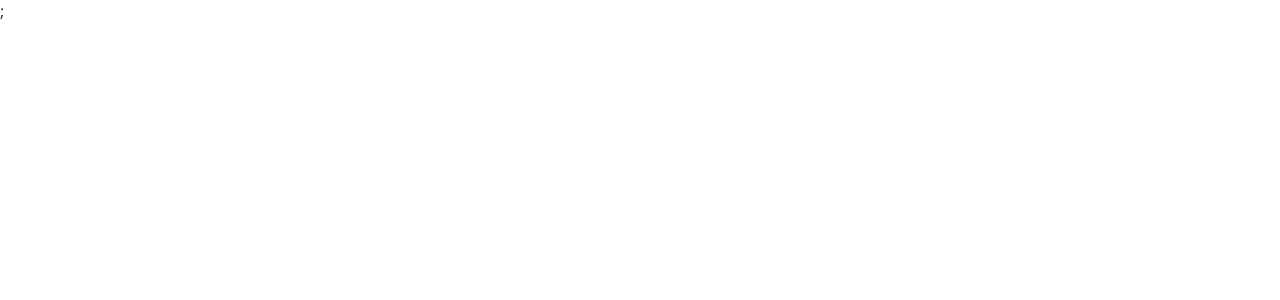
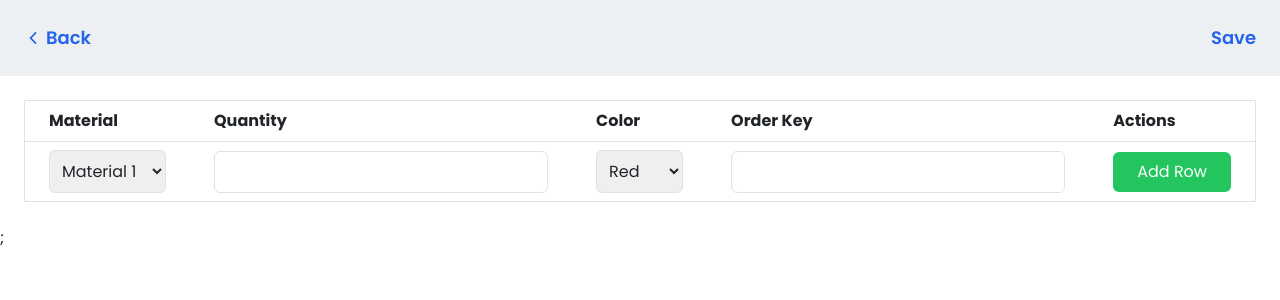
Before and after one commit to Abdulcomsian/peaktek, a React (Vite) app: page /add-material in a window 1280 px wide. Before the commit this address had no page. Shown: the top 300 px of the page. Built offline with nearby package versions, Linux system fonts and the light colour scheme.

Commit message:
redirect issue resolved

```diff
--- a/src/Boards/MainBoard/Sidebar.jsx
+++ b/src/Boards/MainBoard/Sidebar.jsx
@@ -33,18 +33,18 @@ export default function Sidebar({ isShow, onCloseSidebar }) {
       </div>
       <ul className="links sidebar-links">
         <li className="list-item">
-          <NavLink to="#" className="link">
+          <NavLink to="/jobs" className="link">
             <span>Jobs</span>
           </NavLink>
         </li>
 
         <li className="list-item">
-          <NavLink to="/" className="link">
+          <NavLink to="" className="link">
             <span>Proposals</span>
           </NavLink>
         </li>
         <li className="list-item">
-          <NavLink to="/" className="link">
+          <NavLink to="" className="link">
             <span>Invoices</span>
           </NavLink>
         </li>
--- a/src/Routes/index.jsx
+++ b/src/Routes/index.jsx
@@ -1,6 +1,5 @@
 import { BrowserRouter, Navigate, Route, Routes } from "react-router-dom";
 import Login from "../authentication/login";
-
 import Register from "../authentication/register";
 import MainBoardLayout from "../Boards/MainBoard/MainBoardLayout";
 import KanbanBoard from "../Boards/MainBoard/Kanban";
@@ -9,6 +8,8 @@ import CustomerAgreementPage from "../pages/CustomerAgreement";
 import MaterialOrderPage from "../pages/MaterialOrder";
 import WarrantyInformationPage from "../pages/WarrantyInformation";
 import CommissionAgreementPage from "../pages/CommisionAgreement";
+import AddMaterialPage from "../pages/AddMaterial";
+
 export function AppRoute() {
   return (
     <BrowserRouter>
@@ -26,13 +27,14 @@ export function AppRoute() {
             element={<WarrantyInformationPage />}
           />
           <Route
-            path="/commission-Agreement"
+            path="/commission-agreement"
             element={<CommissionAgreementPage />}
           />
+          <Route path="/add-material" element={<AddMaterialPage />} />
         </Route>
         <Route path="/" element={<MainBoardLayout />}>
           <Route index element={<Navigate replace to="jobs" />} />
-          <Route path="jobs" element={<KanbanBoard />} />
+          <Route path="/jobs" element={<KanbanBoard />} />
         </Route>
       </Routes>
     </BrowserRouter>
--- /dev/null
+++ b/src/pages/AddMaterial/index.jsx
@@ -0,0 +1,137 @@
+import React, { useState } from "react";
+
+const Row = ({
+  rowIndex,
+  handleInputChange,
+  handleSelectChange,
+  handleAddSameRow,
+  handleDeleteRow,
+}) => {
+  return (
+    <tr>
+      <td className="px-4 py-2">
+        <select
+          className="w-full p-2 border rounded"
+          onChange={(e) => handleSelectChange(e, rowIndex, "material")}
+        >
+          <option value="Material 1">Material 1</option>
+          <option value="Material 2">Material 2</option>
+          <option value="Material 3">Material 3</option>
+        </select>
+      </td>
+      <td className="px-4 py-2">
+        <input
+          type="number"
+          className="w-full p-2 border rounded"
+          onChange={(e) => handleInputChange(e, rowIndex, "quantity")}
+        />
+      </td>
+      <td className="px-4 py-2">
+        <select
+          className="w-full p-2 border rounded"
+          onChange={(e) => handleSelectChange(e, rowIndex, "color")}
+        >
+          <option value="Red">Red</option>
+          <option value="Blue">Blue</option>
+          <option value="Green">Green</option>
+        </select>
+      </td>
+      <td className="px-4 py-2">
+        <input
+          type="text"
+          className="w-full p-2 border rounded"
+          onChange={(e) => handleInputChange(e, rowIndex, "orderKey")}
+        />
+      </td>
+      <td className="px-4 py-2 text-center">
+        {rowIndex === 0 ? (
+          <button
+            className="px-4 py-2 text-white bg-green-500 rounded hover:bg-green-600"
+            onClick={handleAddSameRow}
+          >
+            Add Row
+          </button>
+        ) : (
+          <>
+            <button
+              className="px-2 py-1 text-white bg-blue-500 rounded hover:bg-blue-600"
+              onClick={() => handleAddSameRow(rowIndex)}
+            >
+              +
+            </button>
+            <button
+              className="px-2 py-1 ml-2 text-white bg-red-500 rounded hover:bg-red-600"
+              onClick={() => handleDeleteRow(rowIndex)}
+            >
+              -
+            </button>
+          </>
+        )}
+      </td>
+    </tr>
+  );
+};
+
+const AddMaterialPage = () => {
+  const [rows, setRows] = useState([
+    { material: "", quantity: "", color: "", orderKey: "" },
+  ]);
+
+  const handleAddRow = () => {
+    setRows([...rows, { material: "", quantity: "", color: "", orderKey: "" }]);
+  };
+
+  const handleAddSameRow = (index) => {
+    const newRow = { ...rows[index] };
+    const newRows = [...rows];
+    newRows.splice(index + 1, 0, newRow);
+    setRows(newRows);
+  };
+
+  const handleDeleteRow = (index) => {
+    const newRows = rows.filter((_, i) => i !== index);
+    setRows(newRows);
+  };
+
+  const handleInputChange = (e, index, field) => {
+    const newRows = [...rows];
+    newRows[index][field] = e.target.value;
+    setRows(newRows);
+  };
+
+  const handleSelectChange = (e, index, field) => {
+    const newRows = [...rows];
+    newRows[index][field] = e.target.value;
+    setRows(newRows);
+  };
+
+  return (
+    <div className="p-4">
+      <table className="min-w-full bg-white border rounded">
+        <thead>
+          <tr>
+            <th className="px-4 py-2 border-b">Material</th>
+            <th className="px-4 py-2 border-b">Quantity</th>
+            <th className="px-4 py-2 border-b">Color</th>
+            <th className="px-4 py-2 border-b">Order Key</th>
+            <th className="px-4 py-2 border-b">Actions</th>
+          </tr>
+        </thead>
+        <tbody>
+          {rows.map((row, index) => (
+            <Row
+              key={index}
+              rowIndex={index}
+              handleInputChange={handleInputChange}
+              handleSelectChange={handleSelectChange}
+              handleAddSameRow={handleAddSameRow}
+              handleDeleteRow={handleDeleteRow}
+            />
+          ))}
+        </tbody>
+      </table>
+    </div>
+  );
+};
+
+export default AddMaterialPage;
```
